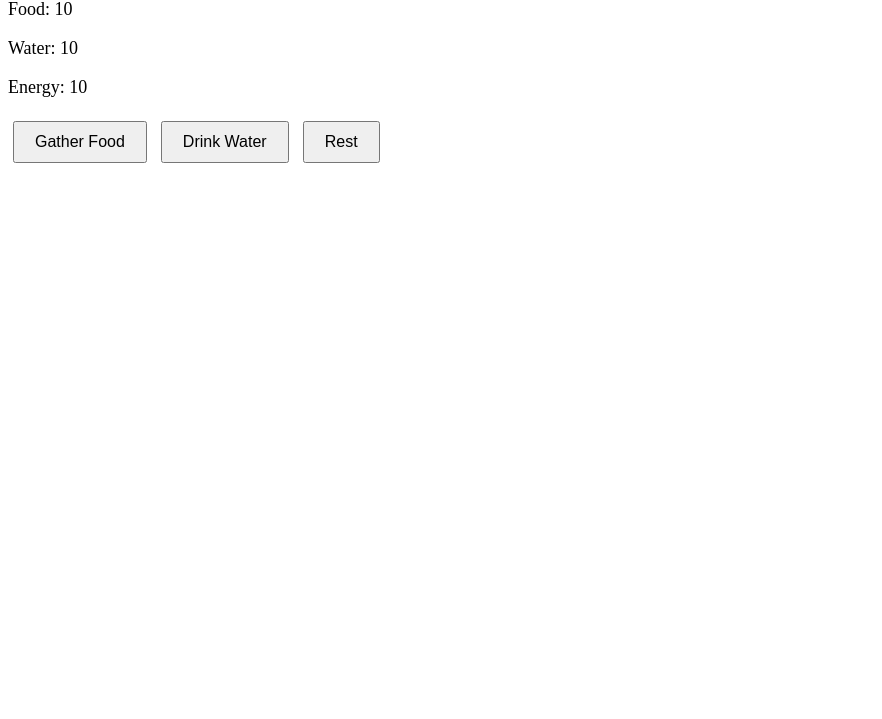
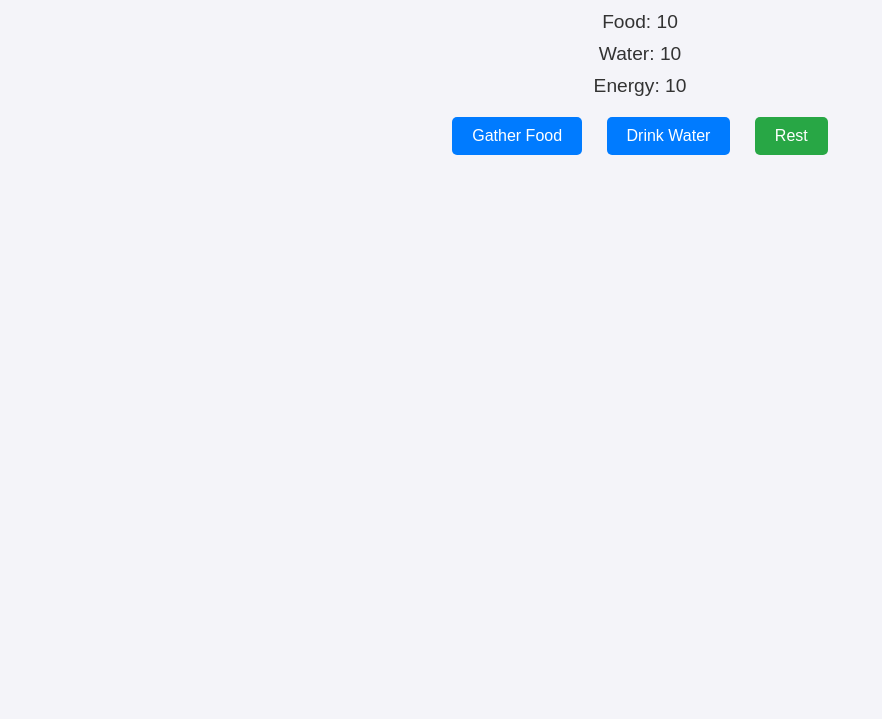
Before and after one commit to Teglhus/IdleGame, a plain HTML site: page index.html in a window 1280 px wide. Shown: the part 81-800 px from the top of the page, without its empty margins (0-882 px from the left). Drawn offline with Linux system fonts and the light colour scheme.

Commit message:
Update style.css

```diff
--- a/style.css
+++ b/style.css
@@ -1,13 +1,47 @@
-#game {
+body {
   font-family: Arial, sans-serif;
+  margin: 20px;
+  padding: 0;
   text-align: center;
-  margin-top: 50px;
+  background-color: #f4f4f9;
+  color: #333;
 }
+
+h1 {
+  font-size: 2.5rem;
+  margin-bottom: 20px;
+}
+
 #resources p {
-  font-size: 18px;
+  font-size: 1.2rem;
+  margin: 10px 0;
 }
-#actions button {
-  margin: 5px;
+
+button {
+  font-size: 1rem;
   padding: 10px 20px;
-  font-size: 16px;
+  margin: 10px;
+  border: none;
+  border-radius: 5px;
+  cursor: pointer;
+  background-color: #007bff;
+  color: white;
+  transition: background-color 0.3s;
 }
+
+button:hover {
+  background-color: #0056b3;
+}
+
+button:disabled {
+  background-color: #ccc;
+  cursor: not-allowed;
+}
+
+#restButton {
+  background-color: #28a745;
+}
+
+#restButton.red {
+  background-color: red;
+}
```
